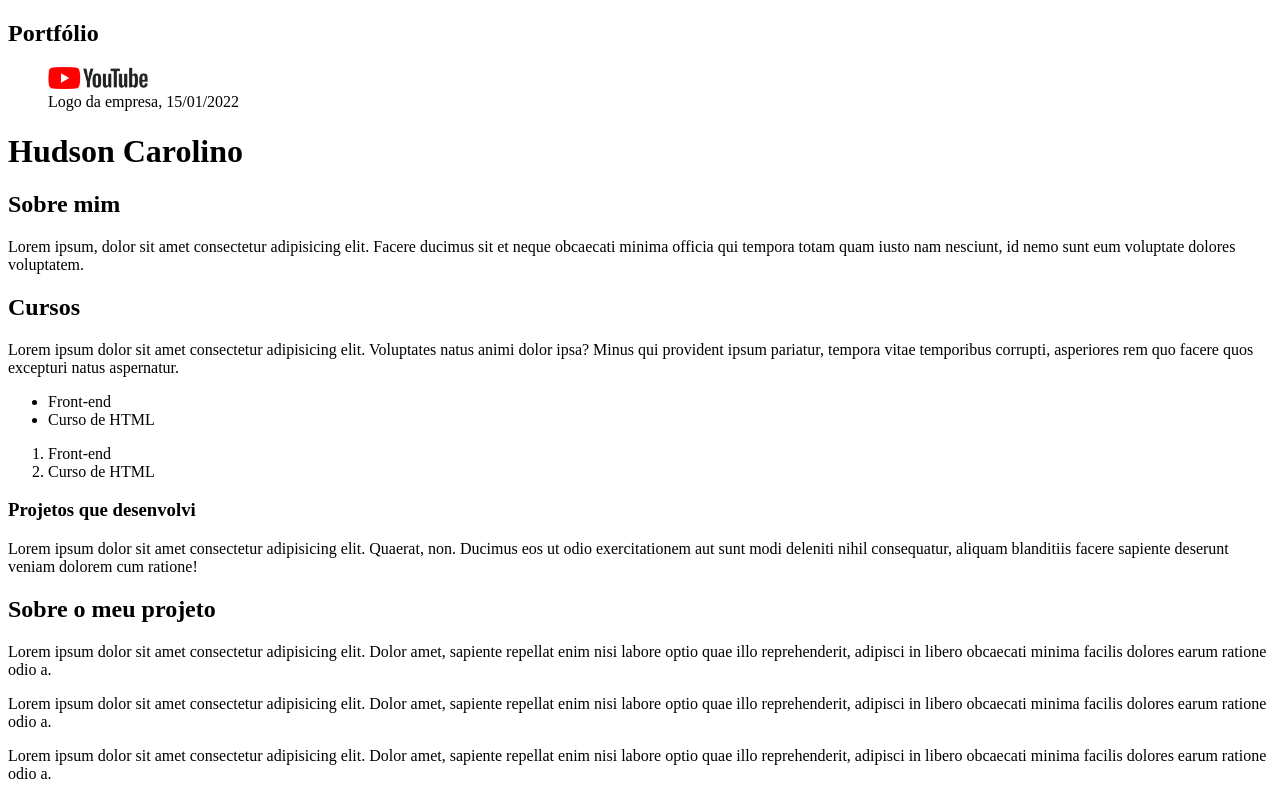
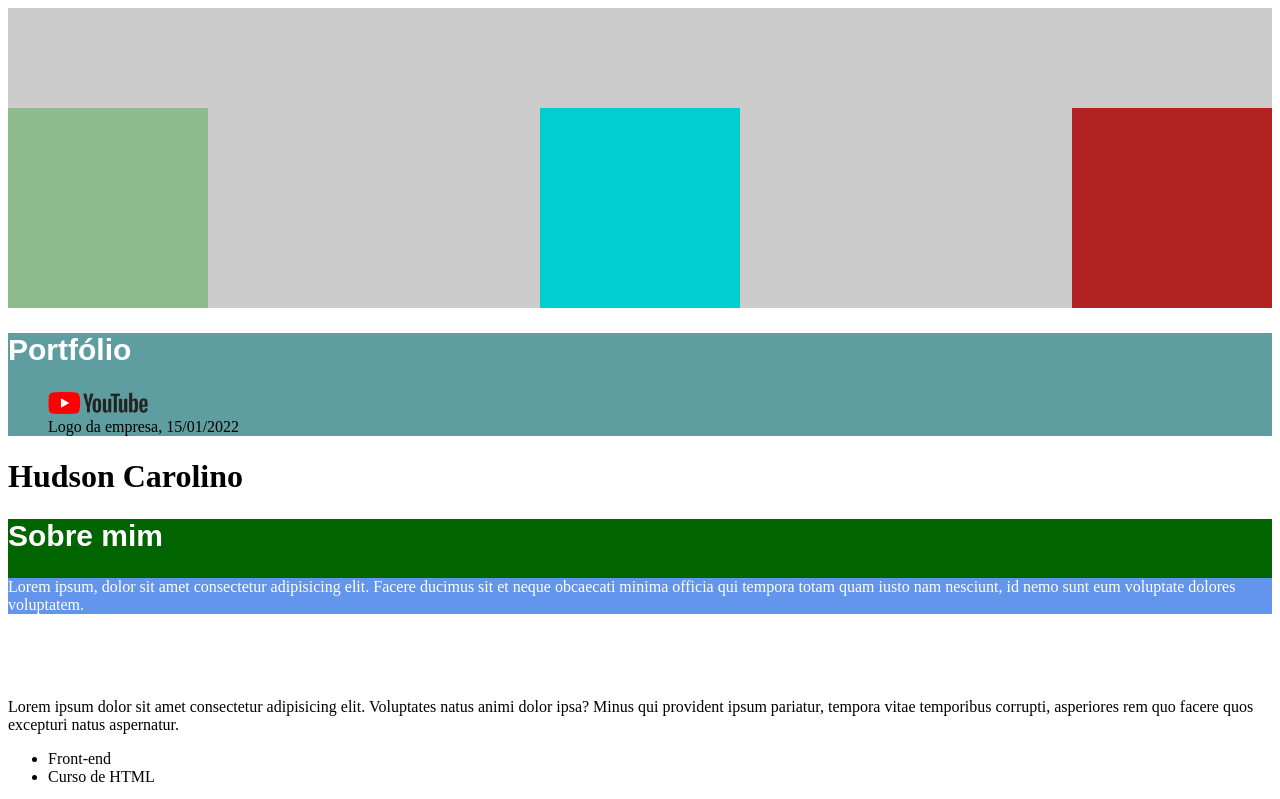
Before and after one commit to Kenzie-Academy-Brasil/maratona_youtube, a plain HTML site: page aula_html.html in a window 1280 px wide. Shown: the top 799 px of the page. Drawn offline with Linux system fonts and the light colour scheme.

Commit message:
aula css

```diff
--- a/aula_html.html
+++ b/aula_html.html
@@ -5,13 +5,21 @@
     <head>
         <meta charset="UTF-8">
         <title>Youtube - Kenzie</title>
+
+        <link rel="stylesheet" type="text/css" href="./aulas_css.css">
     </head>
 
     <!-- CORPO ONDE COLOCAMOS O CONTEÚDO -->
     <body>
 
+        <div class="exemplificandoFlexbox">
+            <div class="div1"></div>
+            <div class="div2"></div>
+            <div class="div3"></div>
+        </div>
+
         <!-- CABEÇALHO -->
-        <header>
+        <header class="cabecalho">
             <h2>Portfólio</h2>
 
             <figure>
@@ -27,9 +35,9 @@
             <h1>Hudson Carolino</h1>
 
             <!--  TAG QUE REPRESENTA UMA SEÇÃO -->
-            <section>
+            <section id="secaoSobreMim">
                 <h2>Sobre mim</h2>
-                <p>Lorem ipsum, dolor sit amet consectetur adipisicing elit. Facere ducimus sit et neque obcaecati minima officia qui tempora totam quam iusto nam nesciunt, id nemo sunt eum voluptate dolores voluptatem.</p>
+                <p class="textoSobreMim">Lorem ipsum, dolor sit amet consectetur adipisicing elit. Facere ducimus sit et neque obcaecati minima officia qui tempora totam quam iusto nam nesciunt, id nemo sunt eum voluptate dolores voluptatem.</p>
             </section>
 
             <section>
--- /dev/null
+++ b/aulas_css.css
@@ -0,0 +1,87 @@
+/* CSS => Cascading StyleSheet(Folha de estilo em cascata) */
+
+/*
+
+Anatomia do CSS
+
+seletor {
+    propriedade: valor da propriedade; => declaração CSS
+    cor: vermelho;
+} => regra CSS
+
+*/
+
+/* Tipos de seletores */
+
+/* Seletor por nome de elemento/nome de tag */
+
+header {
+    background-color: cadetblue;
+}
+
+/* p {
+    background-color: cornflowerblue;
+} */
+
+/* Seletor por classe */
+
+.textoSobreMim {
+    background-color: cornflowerblue;
+    color: white;
+}
+
+
+/* Seletor por ID */
+
+#secaoSobreMim {
+    background-color: darkgreen;
+}
+
+/* Fontes */
+
+h2 {
+    font-family: Arial;
+    font-size: 30px;
+    color: white;
+}
+
+/* Dimensionamento => largura e altura */
+
+#secaoSobreMim{
+    /* width: 800px; */
+    /* height: 300px; */
+    /* display: inline; */
+}
+
+/* Posicionamento */
+
+a {
+    background-color: darksalmon;
+    /* width: 200px;
+    height: 200px; */
+    display: inline-block;
+}
+
+/* Flexbox */
+
+.exemplificandoFlexbox{
+    display: flex;
+    justify-content: space-between;
+    align-items: flex-end;
+    height: 300px;
+    background-color: #ccc;
+}
+
+.exemplificandoFlexbox div{
+    width: 200px;
+    height: 200px;
+}
+.div1{
+    background-color: darkseagreen;
+}
+.div2{
+    background-color: darkturquoise;
+}
+.div3{
+    background-color: firebrick;
+}
```
